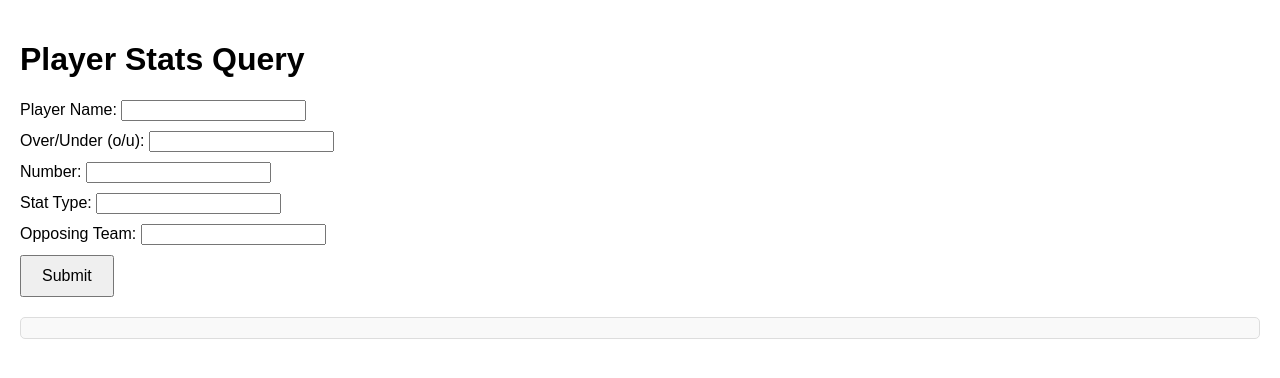
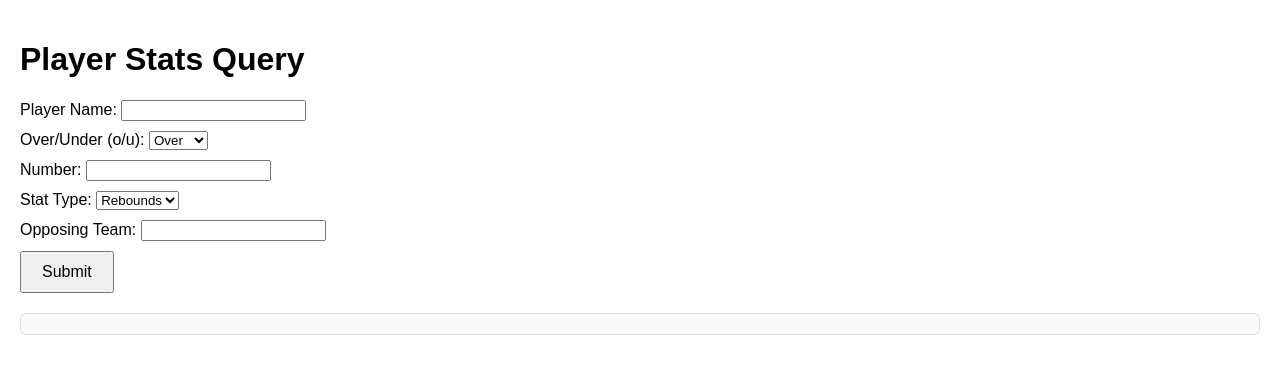
Before and after one commit to allenh99/nbai, a React (Create React App) app in the folder bball-stats-frontend/: page / in a window 1280 px wide. Shown: the top 378 px of the page. Built offline with nearby package versions, Linux system fonts and the light colour scheme.

Commit message:
fixed boxes in app.js and post method

```diff
--- a/bball-stats-frontend/src/App.js
+++ b/bball-stats-frontend/src/App.js
@@ -3,9 +3,9 @@ import React, { useState } from 'react';
 function App() {
     const [formData, setFormData] = useState({
         player: '',
-        ou: '',
+        ou: 'o', // Default to 'o' (Over)
         number: '',
-        stat_type: '',
+        stat_type: 'rebounds', // Default to 'rebounds'
         opp: ''
     });
     const [response, setResponse] = useState(null);
@@ -48,6 +48,7 @@ function App() {
         <div style={{ fontFamily: 'Arial, sans-serif', padding: '20px' }}>
             <h1>Player Stats Query</h1>
             <form onSubmit={handleSubmit} style={{ marginBottom: '20px' }}>
+                {/* Player Name */}
                 <div style={{ marginBottom: '10px' }}>
                     <label>Player Name: </label>
                     <input
@@ -58,16 +59,22 @@ function App() {
                         required
                     />
                 </div>
+
+                {/* Over/Under */}
                 <div style={{ marginBottom: '10px' }}>
                     <label>Over/Under (o/u): </label>
-                    <input
-                        type="text"
-                        name="ou"
+                    <select
+                        name="o/u"
                         value={formData.ou}
                         onChange={handleChange}
                         required
-                    />
+                    >
+                        <option value="o">Over</option>
+                        <option value="u">Under</option>
+                    </select>
                 </div>
+
+                {/* Number */}
                 <div style={{ marginBottom: '10px' }}>
                     <label>Number: </label>
                     <input
@@ -78,16 +85,25 @@ function App() {
                         required
                     />
                 </div>
+
+                {/* Stat Type */}
                 <div style={{ marginBottom: '10px' }}>
                     <label>Stat Type: </label>
-                    <input
-                        type="text"
+                    <select
                         name="stat_type"
                         value={formData.stat_type}
                         onChange={handleChange}
                         required
-                    />
+                    >
+                        <option value="rebounds">Rebounds</option>
+                        <option value="points">Points</option>
+                        <option value="assists">Assists</option>
+                        <option value="steals">Steals</option>
+                        <option value="blocks">Blocks</option>
+                    </select>
                 </div>
+
+                {/* Opposing Team */}
                 <div style={{ marginBottom: '10px' }}>
                     <label>Opposing Team: </label>
                     <input
@@ -98,11 +114,13 @@ function App() {
                         required
                     />
                 </div>
+
                 <button type="submit" style={{ padding: '10px 20px', fontSize: '16px' }}>
                     Submit
                 </button>
             </form>
 
+            {/* Response Output */}
             <div style={{ marginTop: '20px', padding: '10px', border: '1px solid #ddd', borderRadius: '5px', backgroundColor: '#f9f9f9' }}>
                 {loading && <p>Loading...</p>}
                 {error && <p style={{ color: 'red' }}>Error: {error}</p>}
```
Also changed, not shown: 1 other file (tests, documents, lock files or other folders).
